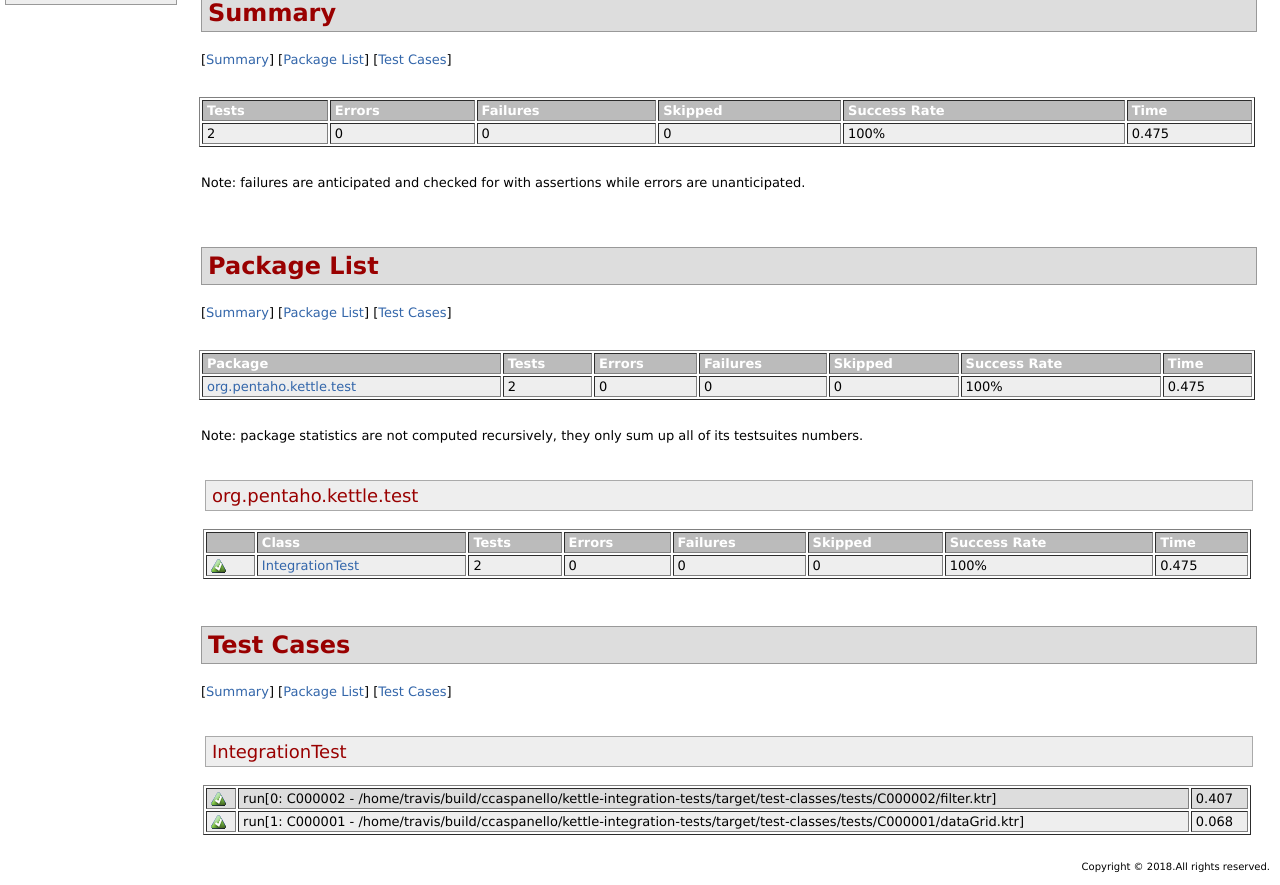
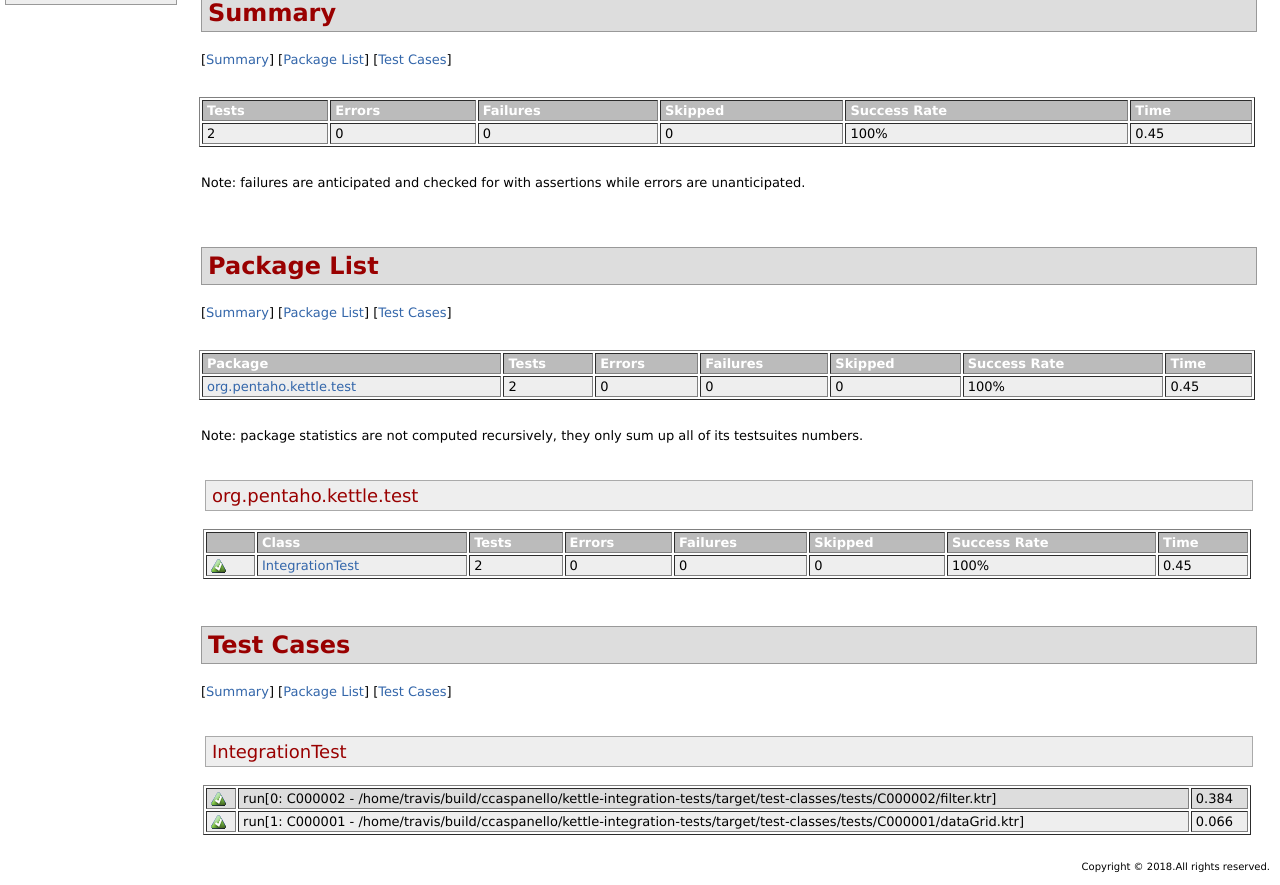
Before and after one commit to singletonc/kettle-integration-tests, a plain HTML site: page surefire-report.html in a window 1280 px wide. Shown: the part 174-1059 px from the top of the page. Drawn offline with Linux system fonts and the light colour scheme.

Commit message:
Deploy ccaspanello/kettle-integration-tests to github.com/ccaspanello/kettle-integration-tests.git:gh-pages

```diff
--- a/surefire-report.html
+++ b/surefire-report.html
@@ -88,7 +88,7 @@ function toggleDisplay(elementId) {
 <td>0</td>
 <td>0</td>
 <td>100%</td>
-<td>0.475</td></tr></table><br />
+<td>0.45</td></tr></table><br />
 <p>Note: failures are anticipated and checked for with assertions while errors are unanticipated.</p><br /></div>
 <div class="section">
 <h2><a name="Package_List"></a>Package List</h2><a name="Package_List"></a>
@@ -109,7 +109,7 @@ function toggleDisplay(elementId) {
 <td>0</td>
 <td>0</td>
 <td>100%</td>
-<td>0.475</td></tr></table><br />
+<td>0.45</td></tr></table><br />
 <p>Note: package statistics are not computed recursively, they only sum up all of its testsuites numbers.</p>
 <div class="section">
 <h3><a name="org.pentaho.kettle.test"></a>org.pentaho.kettle.test</h3><a name="org.pentaho.kettle.test"></a>
@@ -131,7 +131,7 @@ function toggleDisplay(elementId) {
 <td>0</td>
 <td>0</td>
 <td>100%</td>
-<td>0.475</td></tr></table></div><br /></div>
+<td>0.45</td></tr></table></div><br /></div>
 <div class="section">
 <h2><a name="Test_Cases"></a>Test Cases</h2><a name="Test_Cases"></a>
 <p>[<a href="#Summary">Summary</a>] [<a href="#Package_List">Package List</a>] [<a href="#Test_Cases">Test Cases</a>]</p>
@@ -141,11 +141,11 @@ function toggleDisplay(elementId) {
 <tr class="a">
 <td><img src="images/icon_success_sml.gif" alt="" /></td>
 <td><a name="TC_org.pentaho.kettle.test.IntegrationTest.run0:_C000002_-_hometravisbuildccaspanellokettle-integration-teststargettest-classestestsC000002filter.ktr"></a>run[0: C000002 - /home/travis/build/ccaspanello/kettle-integration-tests/target/test-classes/tests/C000002/filter.ktr]</td>
-<td>0.407</td></tr>
+<td>0.384</td></tr>
 <tr class="b">
 <td><img src="images/icon_success_sml.gif" alt="" /></td>
 <td><a name="TC_org.pentaho.kettle.test.IntegrationTest.run1:_C000001_-_hometravisbuildccaspanellokettle-integration-teststargettest-classestestsC000001dataGrid.ktr"></a>run[1: C000001 - /home/travis/build/ccaspanello/kettle-integration-tests/target/test-classes/tests/C000001/dataGrid.ktr]</td>
-<td>0.068</td></tr></table></div><br /></div>
+<td>0.066</td></tr></table></div><br /></div>
       </div>
     </div>
     <div class="clear">
```
